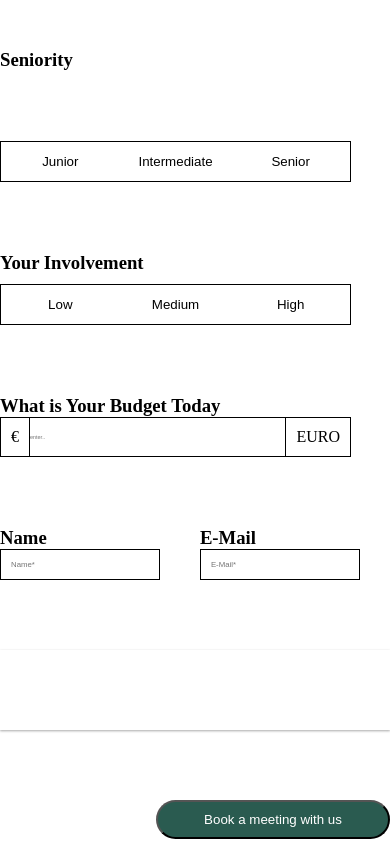
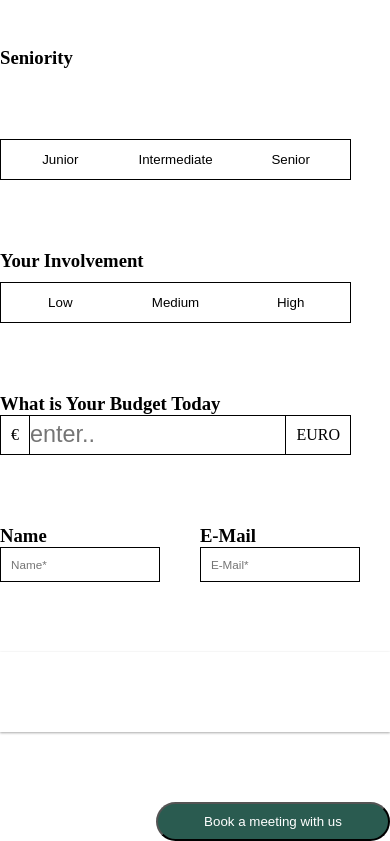
Before and after one commit to salaudeen22/IT-Budget-Calculator, a plain HTML site: page index.html in a window 390 px wide. Shown: the part 978-1819 px from the top of the page. Drawn offline with Linux system fonts and the light colour scheme.

Commit message:
change of font

```diff
--- a/index.html
+++ b/index.html
@@ -123,7 +123,7 @@
 
             </div>
         </div>
-        <button id="book">Book a meeting with us</button>
+        <button id="book" onclick="openCalendar()">Book a meeting with us</button>
     </div>
 
 
--- a/style.css
+++ b/style.css
@@ -390,7 +390,7 @@ main {
   .contactme input {
     border: 1px solid black;
     padding: 10px;
-    font-size: 2vw;
+    font-size: 3vw;
     width: 41vw;
   }
   .updatebox {
@@ -411,6 +411,12 @@ main {
 
 
   }
+  .inputarea {
+    width: 92%;
+    outline: none;
+    border: none;
+    font-size: 6vw;
+}
 }
 @media only screen and (min-width: 480px) and(max-width:990px) {
   .background {
```
